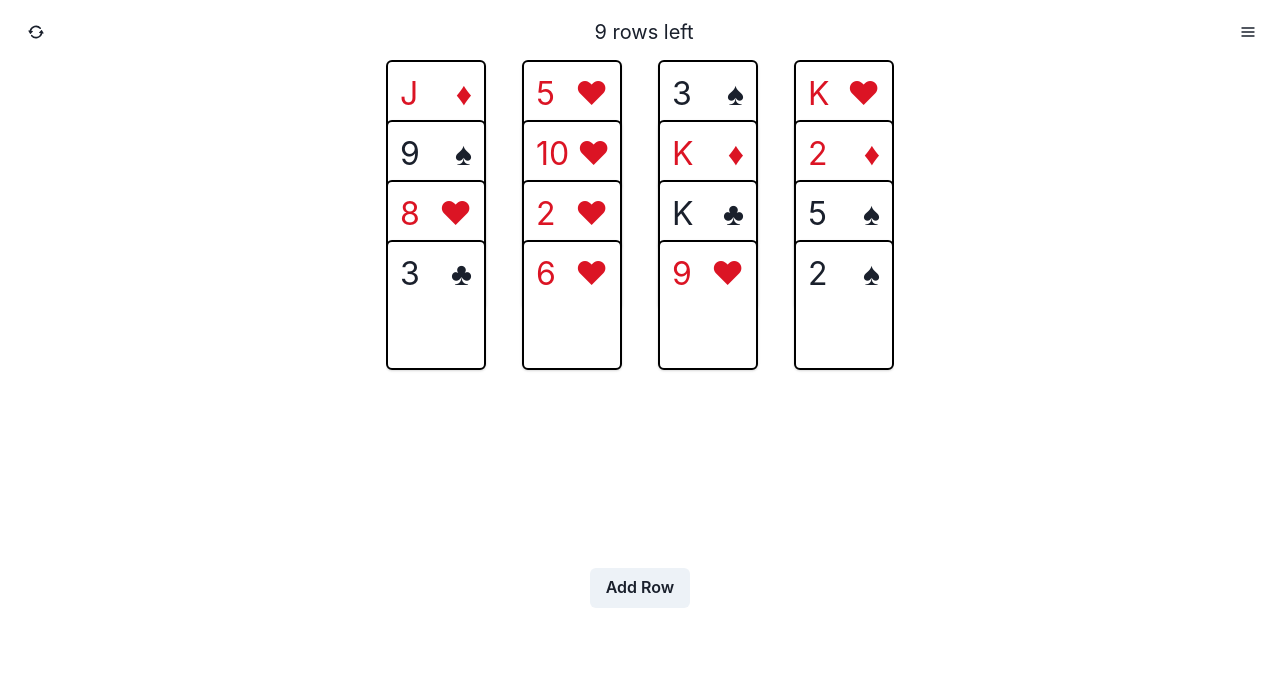
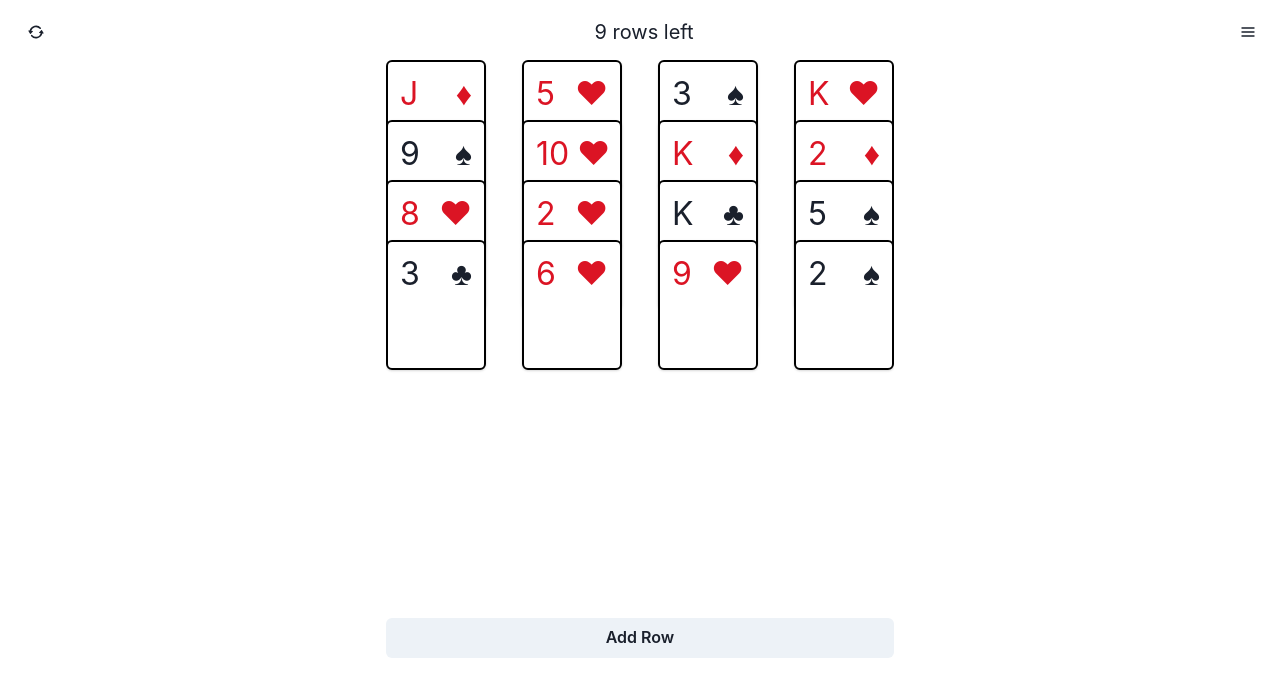
Before and after one commit to thaidakar/impossible, a React (Create React App) app: page / in a window 1280 px wide. Shown: the top 696 px of the page. Built offline with nearby package versions, Linux system fonts and the light colour scheme.

Commit message:
Change height, button width

```diff
--- a/src/App.tsx
+++ b/src/App.tsx
@@ -282,7 +282,7 @@ export const App = () => {
   return (
     <ChakraProvider theme={theme}>
       <Box textAlign="center" fontSize='xl' overflowY='hidden'>
-        <VStack minH="100vh" p={3}>
+        <VStack minH="100vh" p={3} overflowY='hidden'>
           <HStack w='100%' justifyContent='space-between'>
             <Tooltip label='Reset Deck' openDelay={300}>
               <Button variant='ghost' onClick={resetDeck}>
@@ -311,12 +311,12 @@ export const App = () => {
             </Menu>
           </HStack>
           <VStack>
-            <Box style={{ borderBottom: `${ board.length > 7 ? '2px solid black' : ''}`}} h={500} overflowX='hidden' overflowY='auto'>
+            <Box style={{ borderBottom: `${ board.length > 7 ? '2px solid black' : ''}`}} h={550} overflowX='hidden' overflowY='auto'>
               <SimpleGrid key={Math.random()} columns={4} spacingX={[1, 9]}>
                 {board && displayBoard()}
               </SimpleGrid>
             </Box>
-            <Button onClick={() => drawRow()}>Add Row</Button>
+            <Button w='100%' onClick={() => drawRow()}>Add Row</Button>
           </VStack>
         </VStack>
       </Box>
```
